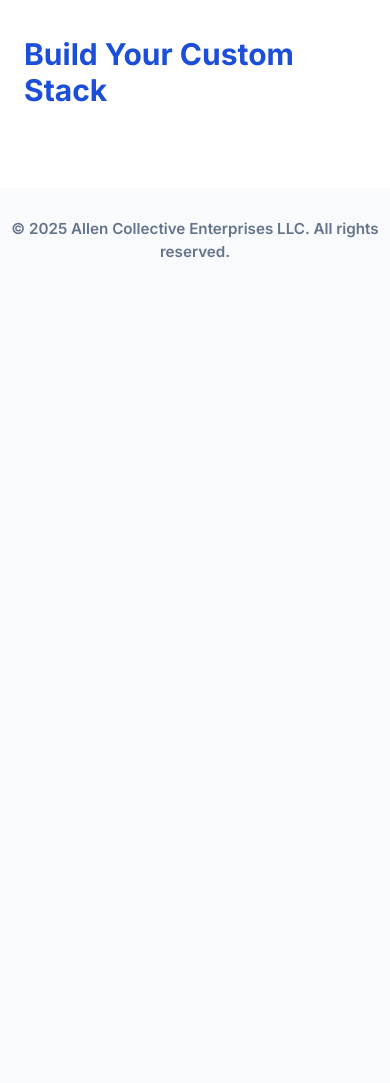
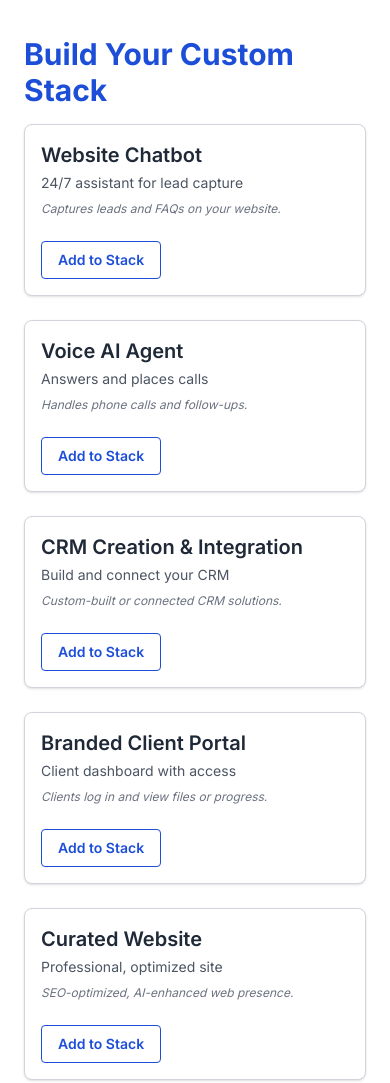
Before and after one commit to Autom8-maker/ai-automation-landing, a plain HTML site: page index.html in a window 390 px wide. Shown: the part 1460-2543 px from the top of the page. Before the commit the page ends 1754 px from the top, so only its background shows below. Drawn offline with nearby package versions, Linux system fonts and the light colour scheme.

Commit message:
Update index.html
Easy fix for bespoke cart

```diff
--- a/index.html
+++ b/index.html
@@ -50,7 +50,7 @@
 <!-- STACK BUILDER SECTION -->
 <section id="stack-builder" class="bg-white py-16 px-6 max-w-5xl mx-auto">
   <h2 class="text-3xl font-bold text-blue-700 mb-4">Build Your Custom Stack</h2>
-  <div id="react-stack-builder"></div>
+  <div id="stack-options" class="grid md:grid-cols-3 gap-6"></div>
 </section>
 
 <!-- FOOTER -->
@@ -58,11 +58,7 @@
   &copy; 2025 Allen Collective Enterprises LLC. All rights reserved.
 </footer>
 
-<!-- REACT STACK BUILDER -->
-<script type="module">
-  import React, { useState } from "https://cdn.skypack.dev/react";
-  import { createRoot } from "https://cdn.skypack.dev/react-dom/client";
-
+<script>
   const stackOptions = [
     { name: "Website Chatbot", desc: "24/7 assistant for lead capture", useCase: "Captures leads and FAQs on your website." },
     { name: "Voice AI Agent", desc: "Answers and places calls", useCase: "Handles phone calls and follow-ups." },
@@ -74,42 +70,39 @@
     { name: "Workflow Integration – Premium", desc: "Fully tailored stack", useCase: "API, database, and custom systems." }
   ];
 
-  function StackBuilder() {
-    const [selected, setSelected] = useState([]);
-    const toggle = (item) => {
-      setSelected(prev =>
-        prev.includes(item.name)
-          ? prev.filter(i => i !== item.name)
-          : [...prev, item.name]);
-    };
-    return (
-      <div className="space-y-6">
-        <div className="grid md:grid-cols-3 gap-6">
-          {stackOptions.map((item) => (
-            <div key={item.name} className={`border rounded-lg p-4 shadow hover:shadow-lg transition ${selected.includes(item.name) ? 'border-blue-600 bg-blue-50' : 'border-gray-300 bg-white'}`}>
-              <h3 className="text-xl font-semibold mb-1">{item.name}</h3>
-              <p className="text-sm text-gray-600 mb-2">{item.desc}</p>
-              <p className="text-xs text-gray-500 italic mb-4">{item.useCase}</p>
-              <button onClick={() => toggle(item)} className={`mt-2 px-4 py-2 text-sm rounded border font-semibold transition ${selected.includes(item.name) ? 'bg-blue-700 text-white border-blue-700 hover:bg-blue-800' : 'text-blue-700 border-blue-700 hover:bg-blue-50'}`}>
-                {selected.includes(item.name) ? '✔ Added to Stack' : 'Add to Stack'}
-              </button>
-            </div>
-          ))}
-        </div>
-        {selected.length > 0 && (
-          <div className="mt-10 p-6 border rounded-lg shadow bg-gray-100">
-            <h4 className="text-xl font-semibold mb-3">Your Selected Stack</h4>
-            <ul className="list-disc ml-6 space-y-1 text-gray-700">
-              {selected.map((s, i) => <li key={i}>{s}</li>)}
-            </ul>
-          </div>
-        )}
-      </div>
-    );
+  const selected = new Set();
+
+  function renderOptions() {
+    const container = document.getElementById("stack-options");
+    container.innerHTML = "";
+
+    stackOptions.forEach(item => {
+      const card = document.createElement("div");
+      card.className = `border rounded-lg p-4 shadow hover:shadow-lg transition ${selected.has(item.name) ? 'border-blue-600 bg-blue-50' : 'border-gray-300 bg-white'}`;
+
+      card.innerHTML = `
+        <h3 class="text-xl font-semibold mb-1">${item.name}</h3>
+        <p class="text-sm text-gray-600 mb-2">${item.desc}</p>
+        <p class="text-xs text-gray-500 italic mb-4">${item.useCase}</p>
+        <button class="mt-2 px-4 py-2 text-sm rounded border font-semibold transition ${selected.has(item.name) ? 'bg-blue-700 text-white border-blue-700 hover:bg-blue-800' : 'text-blue-700 border-blue-700 hover:bg-blue-50'}">
+          ${selected.has(item.name) ? '✔ Added to Stack' : 'Add to Stack'}
+        </button>
+      `;
+
+      card.querySelector("button").addEventListener("click", () => {
+        if (selected.has(item.name)) {
+          selected.delete(item.name);
+        } else {
+          selected.add(item.name);
+        }
+        renderOptions();
+      });
+
+      container.appendChild(card);
+    });
   }
 
-  const root = createRoot(document.getElementById("react-stack-builder"));
-  root.render(React.createElement(StackBuilder));
+  document.addEventListener("DOMContentLoaded", renderOptions);
 </script>
 </body>
 </html>
```
